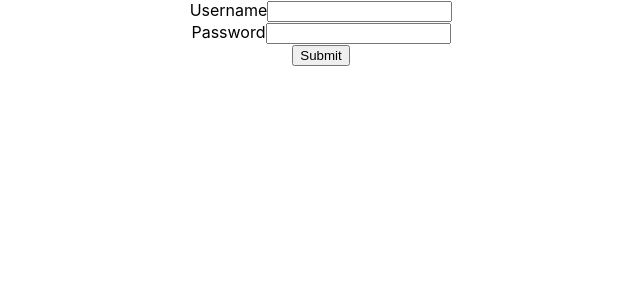
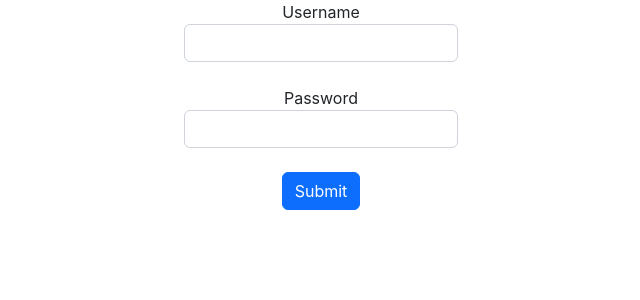
Before and after one commit to gregorisbachtsevanos/world.dev, a React (Create React App) app in the folder client/: page /login in a window 1280 px wide. Shown: the top 300 px of the page, without its empty margins (319-959 px from the left). Built offline with nearby package versions, Linux system fonts and the light colour scheme.

Commit message:
bootstrap enabled

```diff
--- a/client/package.json
+++ b/client/package.json
@@ -7,7 +7,9 @@
     "@testing-library/jest-dom": "^5.16.5",
     "@testing-library/react": "^13.4.0",
     "@testing-library/user-event": "^13.5.0",
+    "bootstrap": "^5.2.3",
     "react": "^18.2.0",
+    "react-bootstrap": "^2.6.0",
     "react-dom": "^18.2.0",
     "react-redux": "^8.0.5",
     "react-router-dom": "^6.4.3",
--- a/client/src/index.js
+++ b/client/src/index.js
@@ -1,9 +1,10 @@
 import React from "react";
 import ReactDOM from "react-dom/client";
 import { Provider } from "react-redux";
+import 'bootstrap/dist/css/bootstrap.min.css';
 
 import App from "./App";
-import {store} from "./store";
+import { store } from "./store";
 
 import "./index.css";
 
--- a/client/src/pages/login/Login.jsx
+++ b/client/src/pages/login/Login.jsx
@@ -1,10 +1,11 @@
 import React, { useState } from "react";
 import { useNavigate } from "react-router-dom";
+import { Form, Button } from "react-bootstrap";
 
 const Login = () => {
     const [username, setUsername] = useState("");
     const [password, setPassword] = useState("");
-    const navigate = useNavigate()
+    const navigate = useNavigate();
 
     const hanldeSubmit = async (e) => {
         e.preventDefault();
@@ -16,42 +17,40 @@ const Login = () => {
         });
 
         if (res.status !== 200) {
-            return console.log(res.status)
+            return console.log(res.status);
         }
 
-        navigate('/')
+        navigate("/");
     };
 
     return (
-        <form onSubmit={hanldeSubmit}>
-            <div className="mb-3">
-                <label className="form-label">
+        <Form onSubmit={hanldeSubmit}>
+            <Form.Group className="mb-3">
+                <Form.Label className="form-label">
                     <span>Username</span>
-                    <input
+                    <Form.Control
                         type="text-control"
                         className="form-control"
                         onChange={(e) => setUsername(e.target.value)}
                         required
                         name="username"
                     />
-                </label>
-            </div>
-            <div className="mb-3">
-                <label className="form-label">
+                </Form.Label>
+            </Form.Group>
+            <Form.Group className="mb-3">
+                <Form.Label className="form-label">
                     <span>Password</span>
-                    <input
+                    <Form.Control
                         type="password"
                         className="form-control"
                         onChange={(e) => setPassword(e.target.value)}
                         required
                         name="password"
                     />
-                </label>
-            </div>
-            <button type="submit" className="btn btn-primary">
-                Submit
-            </button>
-        </form>
+                </Form.Label>
+            </Form.Group>
+            <Button type="submit">Submit</Button>
+        </Form>
     );
 };
 
```
Also changed, not shown: 1 other file (tests, documents, lock files or other folders).
